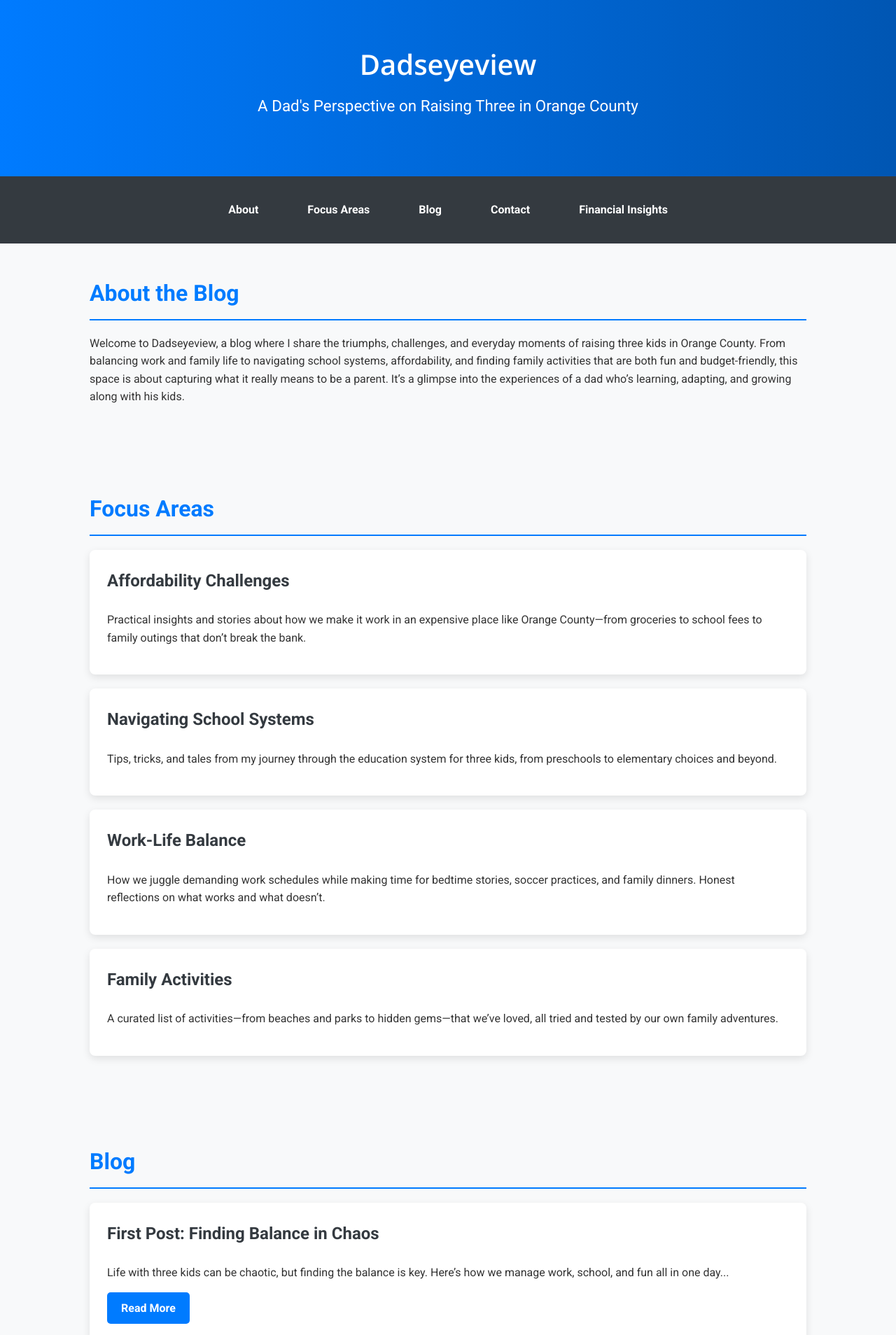
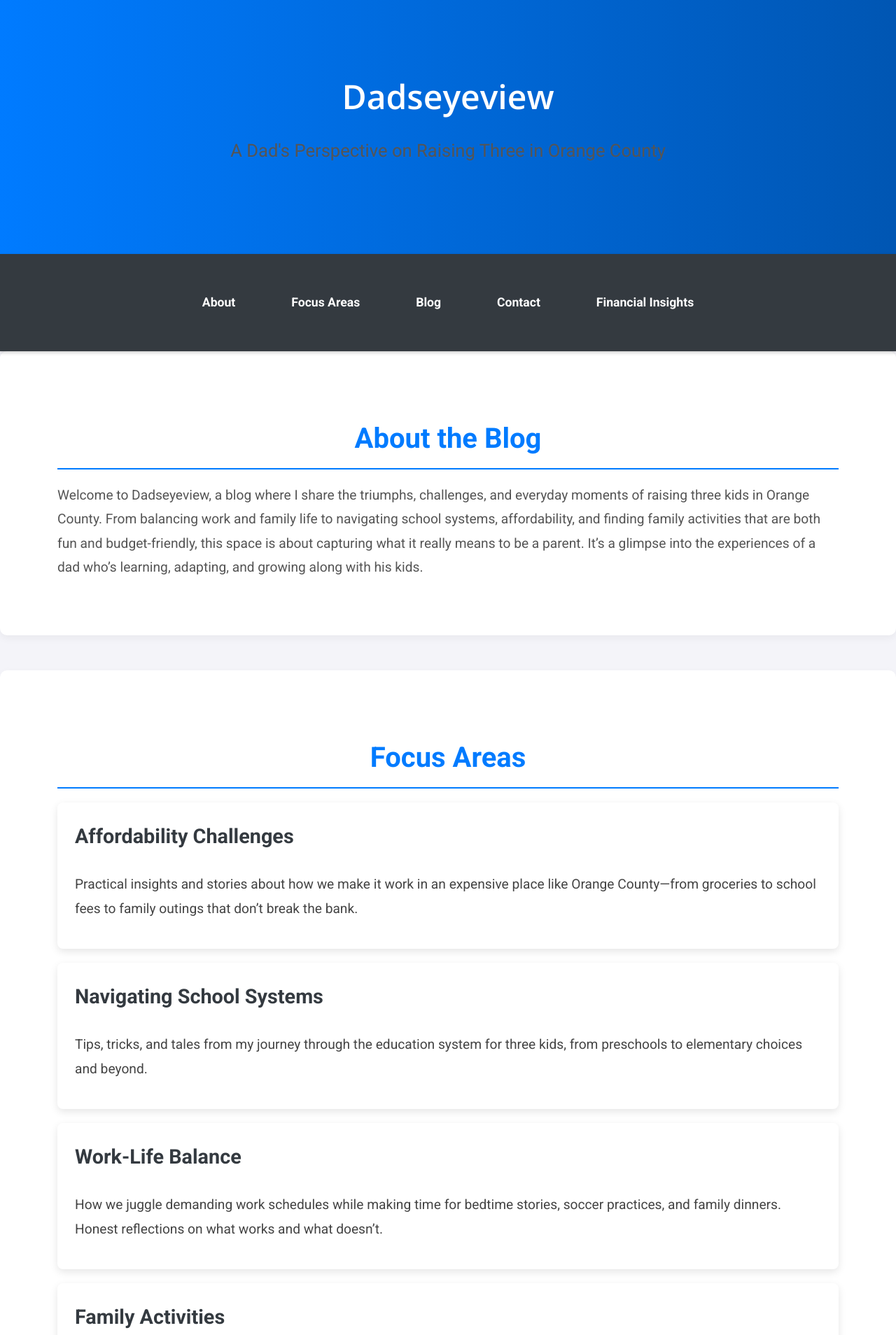
Before and after one commit to gagliathebuilder/dadseye, a plain HTML site: page index.html in a window 1280 px wide. Shown: the top 1908 px of the page at 70% size. Drawn offline with nearby package versions, Linux system fonts and the light colour scheme.

Commit message:
Add files via upload

```diff
--- a/styles.css
+++ b/styles.css
@@ -4,13 +4,13 @@ body {
     color: #333;
     margin: 0;
     padding: 0;
-    background-color: #f8f9fa;
+    background-color: #f4f4f9;
 }
 
 header {
     background: linear-gradient(to right, #007bff, #0056b3);
     color: #fff;
-    padding: 40px 0;
+    padding: 60px 0;
     text-align: center;
 }
 
@@ -18,13 +18,13 @@ header {
     font-family: 'Open Sans', sans-serif;
     font-weight: 700;
     margin: 0;
-    font-size: 2.5em;
+    font-size: 3em;
 }
 
 .header-container .tagline {
     font-weight: 300;
-    margin-top: 10px;
-    font-size: 1.4em;
+    margin-top: 15px;
+    font-size: 1.6em;
 }
 
 .sticky-nav {
@@ -34,6 +34,7 @@ header {
     top: 0;
     width: 100%;
     z-index: 1000;
+    box-shadow: 0 2px 5px rgba(0, 0, 0, 0.2);
 }
 
 .nav-container ul {
@@ -45,7 +46,7 @@ header {
 }
 
 .nav-container ul li {
-    margin: 0 20px;
+    margin: 0 25px;
 }
 
 .nav-container ul li a {
@@ -54,6 +55,7 @@ header {
     font-weight: 700;
     padding: 10px 15px;
     transition: color 0.3s, background-color 0.3s;
+    font-size: 1.1em;
 }
 
 .nav-container ul li a:hover,
@@ -64,14 +66,18 @@ header {
 }
 
 .container {
-    width: 80%;
+    width: 90%;
     max-width: 1200px;
     margin: 0 auto;
-    padding: 20px 0;
+    padding: 40px 0;
 }
 
 section {
-    margin-bottom: 40px;
+    margin-bottom: 50px;
+    padding: 20px;
+    background: #ffffff;
+    border-radius: 10px;
+    box-shadow: 0 4px 12px rgba(0, 0, 0, 0.05);
 }
 
 h2 {
@@ -79,7 +85,14 @@ h2 {
     border-bottom: 2px solid #007bff;
     padding-bottom: 10px;
     margin-bottom: 20px;
-    font-size: 2em;
+    font-size: 2.5em;
+    text-align: center;
+}
+
+p {
+    font-size: 1.2em;
+    line-height: 1.8;
+    color: #555;
 }
 
 .focus-item, .blog-post {
@@ -93,27 +106,30 @@ h2 {
 
 .focus-item:hover, .blog-post:hover {
     transform: translateY(-5px);
+    box-shadow: 0 6px 15px rgba(0, 0, 0, 0.2);
 }
 
 .focus-item h3, .blog-post h3 {
     color: #343a40;
     margin-top: 0;
-    font-size: 1.5em;
+    font-size: 1.8em;
 }
 
 .focus-item p, .blog-post p {
     margin-bottom: 15px;
+    color: #444;
 }
 
 .blog-post a {
     display: inline-block;
-    padding: 10px 20px;
+    padding: 12px 25px;
     background-color: #007bff;
     color: #ffffff;
     text-decoration: none;
     border-radius: 5px;
     font-weight: 700;
     transition: background-color 0.3s;
+    font-size: 1.1em;
 }
 
 .blog-post a:hover {
@@ -123,13 +139,13 @@ h2 {
 .footer-container {
     background: #343a40;
     color: #ffffff;
-    padding: 30px 0;
+    padding: 40px 0;
     text-align: center;
 }
 
 .footer-container p {
     margin: 0;
-    font-size: 1em;
+    font-size: 1.2em;
 }
 
 .social-links {
@@ -149,6 +165,7 @@ h2 {
     text-decoration: none;
     font-weight: 700;
     transition: color 0.3s;
+    font-size: 1.3em;
 }
 
 .social-links li a:hover {
@@ -158,13 +175,14 @@ h2 {
 /* Button Styling */
 .button {
     display: inline-block;
-    padding: 10px 20px;
+    padding: 12px 25px;
     background-color: #007bff;
     color: #fff;
     text-decoration: none;
     border-radius: 5px;
     font-weight: 700;
     transition: background-color 0.3s;
+    font-size: 1.1em;
 }
 
 .button:hover {
@@ -200,18 +218,22 @@ html {
     }
 
     .container {
-        width: 90%;
+        width: 95%;
     }
 
     header {
-        padding: 20px 0;
+        padding: 30px 0;
     }
 
     .header-container h1 {
+        font-size: 2.2em;
+    }
+
+    h2 {
         font-size: 2em;
     }
 
-    h2 {
-        font-size: 1.8em;
+    p {
+        font-size: 1.1em;
     }
 }
```
